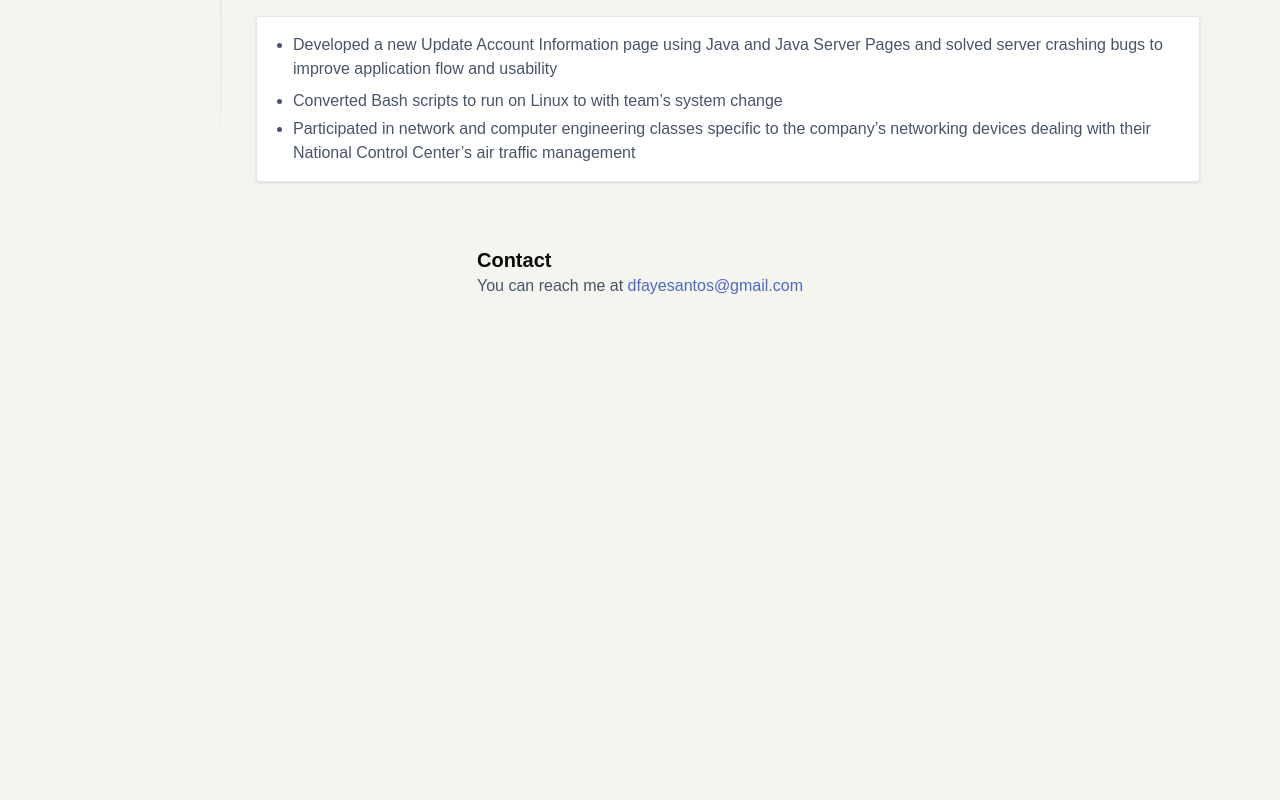
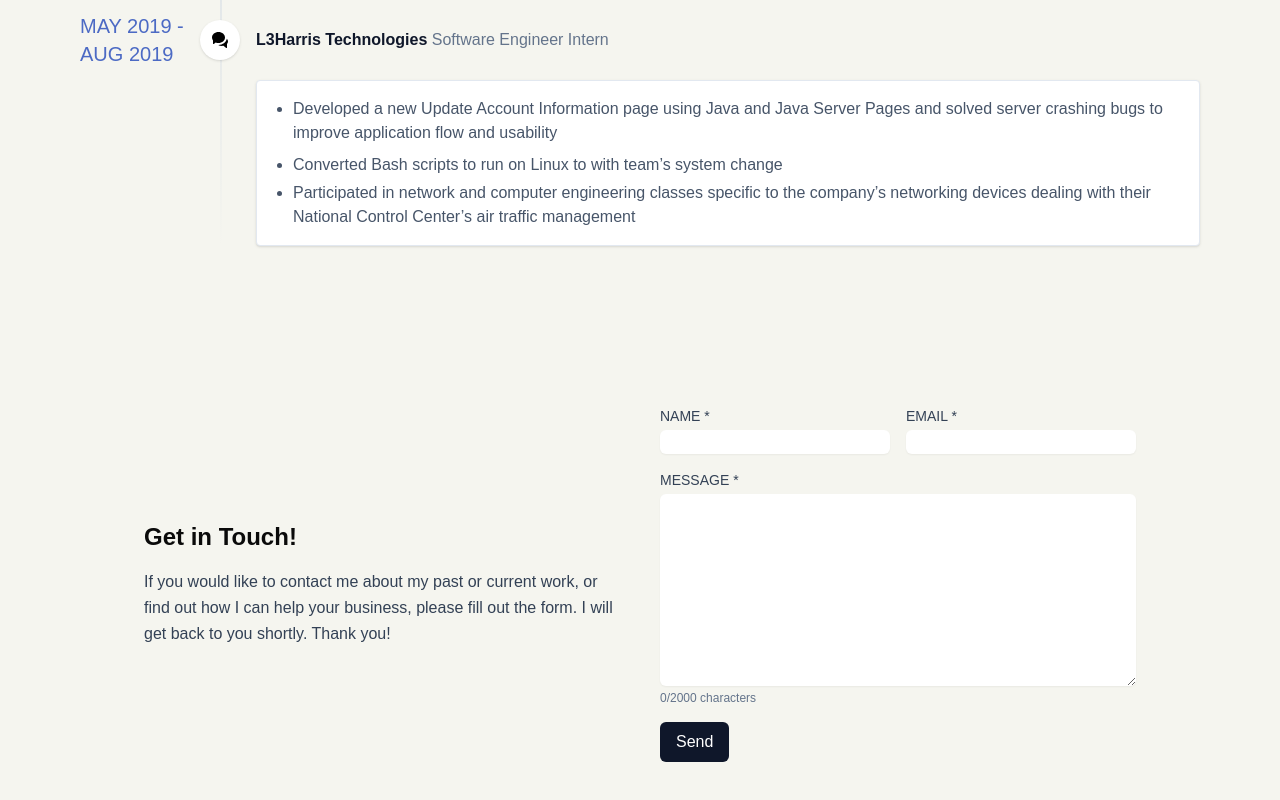
Before and after one commit to dfayesantos/my-portfolio, a Next.js app: page / in a window 1280 px wide. Shown: the part 1926-2726 px from the top of the page. Before the commit the page ends 2388 px from the top, so only its background shows below. Built offline with nearby package versions, Linux system fonts and the light colour scheme.

Commit message:
Edited Contact form and added proper Resend api email integration

```diff
--- /dev/null
+++ b/app/api/contact/route.ts
@@ -0,0 +1,87 @@
+import { NextResponse } from 'next/server';
+import { Resend } from 'resend';
+
+
+type RequestBody = {
+  name: string;
+  email: string;
+  message: string;
+  website?: string; // honeypot
+};
+
+const RESEND_API_KEY = process.env.RESEND_API_KEY || '';
+const DIANNE_EMAIL = process.env.DIANNE_EMAIL || '';
+const resend = new Resend(RESEND_API_KEY);
+
+export async function POST(req: Request) {
+  try {
+    const body = (await req.json()) as RequestBody;
+
+    // Honeypot: if filled, treat as spam
+    if (body.website && body.website.trim() !== '') {
+      return NextResponse.json({ error: 'Spam detected' }, { status: 400 });
+    }
+
+  // Simple in-memory rate limiter (per-IP). Note: this is ephemeral and not suitable for multi-instance production.
+    // Limit: 5 submissions per hour per IP
+    const ip = (req.headers.get('x-forwarded-for') || req.headers.get('x-real-ip') || 'unknown') as string;
+    const now = Date.now();
+    const WINDOW_MS = 60 * 60 * 1000; // 1 hour
+    const MAX_REQUESTS = 5;
+
+  // store requests in a global map on the module so it survives across calls in the same lambda/container
+  type RateInfo = { count: number; firstRequestAt: number };
+  const g = globalThis as unknown as { __contactRateMap?: Map<string, RateInfo> };
+  if (!g.__contactRateMap) g.__contactRateMap = new Map<string, RateInfo>();
+  const rateMap: Map<string, RateInfo> = g.__contactRateMap as Map<string, RateInfo>;
+
+    const entry = rateMap.get(ip);
+    if (entry) {
+      if (now - entry.firstRequestAt > WINDOW_MS) {
+        // reset window
+        rateMap.set(ip, { count: 1, firstRequestAt: now });
+      } else {
+        if (entry.count >= MAX_REQUESTS) {
+          return NextResponse.json({ error: 'Too many requests' }, { status: 429 });
+        }
+        entry.count += 1;
+        rateMap.set(ip, entry);
+      }
+    } else {
+      rateMap.set(ip, { count: 1, firstRequestAt: now });
+    }
+
+    if (!body?.name || !body?.email || !body?.message) {
+      return NextResponse.json({ error: 'Missing required fields' }, { status: 400 });
+    }
+
+    if (!RESEND_API_KEY) {
+      return NextResponse.json({ error: 'Vercel Email API key not configured' }, { status: 500 });
+    }
+
+    // sanitize inputs to avoid header injection and trim values
+    const name = String(body.name).replace(/[\r\n]/g, ' ').trim();
+    const email = String(body.email).replace(/[\r\n]/g, ' ').trim();
+    const messageText = String(body.message).trim();
+
+
+    const res = await resend.emails.send({
+    from: 'onboarding@resend.dev',
+    to: DIANNE_EMAIL,
+    subject: `Portfolio contact request from ${name}`,
+    html: `<p><strong>Name:</strong> ${name}</p><p><strong>Email:</strong> ${email}</p><hr/><p>${messageText.replace(/\n/g, '<br/>')}</p>`,
+    });
+
+    if (res.error) {
+      const text = await res.error.message;
+      console.error('Vercel Email error', res.error.statusCode, text);
+      return NextResponse.json({ error: 'Failed to send email' }, { status: 502 });
+    }
+
+    return NextResponse.json({ ok: true });
+  } catch (err: unknown) {
+    console.error('Error sending email via Vercel', err);
+    const message = err instanceof Error ? err.message : String(err);
+    return NextResponse.json({ error: message || 'Unknown error' }, { status: 500 });
+  }
+}
--- a/app/components/Contact.tsx
+++ b/app/components/Contact.tsx
@@ -1,10 +1,134 @@
-import React from 'react';
+"use client";
+import React, { useState } from 'react';
 
 export default function Contact() {
+  const [name, setName] = useState('');
+  const [email, setEmail] = useState('');
+  const [message, setMessage] = useState('');
+  const [website, setWebsite] = useState('');
+  const [loading, setLoading] = useState(false);
+  const [status, setStatus] = useState<'idle' | 'success' | 'error'>('idle');
+  const [error, setError] = useState<string | null>(null);
+
+  async function handleSubmit(e: React.FormEvent) {
+    e.preventDefault();
+    setLoading(true);
+    setStatus('idle');
+    setError(null);
+
+    try {
+      const res = await fetch('/api/contact', {
+        method: 'POST',
+        headers: { 'Content-Type': 'application/json' },
+        body: JSON.stringify({ name, email, message, website }),
+      });
+
+      const data = await res.json();
+      if (!res.ok) throw new Error(data?.error || 'Failed to send');
+
+      setStatus('success');
+      setName('');
+      setEmail('');
+      setMessage('');
+    } catch (err: unknown) {
+      setStatus('error');
+      const message = err instanceof Error ? err.message : String(err);
+      setError(message || 'An error occurred');
+    } finally {
+      setLoading(false);
+    }
+  }
+
   return (
-    <section id="contact" className="mt-8 max-w-4xl mx-auto px-4">
-      <h2 className="text-xl font-semibold">Contact</h2>
-      <p className="text-slate-600">You can reach me at <a href="mailto:dfayesantos@gmail.com" className="text-[#4C6AC4]">dfayesantos@gmail.com</a></p>
+    <section id="contact" className="mt-32 max-w-5xl mx-auto px-4">
+      <div className="grid grid-cols-1 md:grid-cols-2 gap-10">
+
+        {/* LEFT COLUMN — TEXT */}
+        <div className="flex flex-col justify-center">
+          <h2 className="text-2xl font-semibold mb-4">Get in Touch!</h2>
+          <p className="text-slate-700 leading-relaxed">
+            If you would like to contact me about my past or current work, or find out how I can
+            help your business, please fill out the form. I will get back to you shortly. Thank you!
+          </p>
+        </div>
+
+        {/* RIGHT COLUMN — FORM */}
+        <form onSubmit={handleSubmit} className="space-y-4">
+          <div className="grid grid-cols-1 sm:grid-cols-2 gap-4">
+            <div>
+              <label className="block text-sm font-medium text-slate-700">NAME *</label>
+              <input
+                value={name}
+                onChange={e => setName(e.target.value)}
+                className="mt-1 block w-full rounded-md border-gray-300 shadow-sm focus:ring-2 focus:ring-slate-200"
+                required
+              />
+            </div>
+
+            <div>
+              <label className="block text-sm font-medium text-slate-700">EMAIL *</label>
+              <input
+                type="email"
+                value={email}
+                onChange={e => setEmail(e.target.value)}
+                className="mt-1 block w-full rounded-md border-gray-300 shadow-sm focus:ring-2 focus:ring-slate-200"
+                required
+              />
+            </div>
+          </div>
+
+          <div>
+            <label className="block text-sm font-medium text-slate-700">MESSAGE *</label>
+            <textarea
+              value={message}
+              onChange={e => setMessage(e.target.value)}
+              maxLength={2000}
+              rows={8}
+              className="mt-1 block w-full rounded-md border-gray-300 shadow-sm focus:ring-2 focus:ring-slate-200"
+              required
+            />
+            <p className="text-xs text-slate-500 mt-1">
+              {message.length}/2000 characters
+            </p>
+          </div>
+
+          {/* Honeypot */}
+          <div
+            style={{
+              position: 'absolute',
+              left: '-9999px',
+              width: '1px',
+              height: '1px',
+              overflow: 'hidden',
+            }}
+            aria-hidden="true"
+          >
+            <label>Website</label>
+            <input
+              name="website"
+              value={website}
+              onChange={e => setWebsite(e.target.value)}
+              autoComplete="off"
+              tabIndex={-1}
+            />
+          </div>
+
+          <button
+            type="submit"
+            disabled={loading}
+            className="inline-flex items-center px-4 py-2 bg-slate-900 text-white rounded-md hover:bg-slate-800 transition"
+          >
+            {loading ? 'Sending...' : 'Send'}
+          </button>
+
+          {status === 'success' && (
+            <p className="text-green-600">Message sent. Thank you!</p>
+          )}
+          {status === 'error' && (
+            <p className="text-red-600">Error sending message: {error}</p>
+          )}
+        </form>
+      </div>
     </section>
   );
 }
--- a/app/components/Resume.tsx
+++ b/app/components/Resume.tsx
@@ -4,6 +4,7 @@ import TimelineItem, { TimelineItemType } from './TimelineItem';
 export default function Resume({ timeline }: { timeline: TimelineItemType[] }) {
   return (
     <div className="space-y-8 relative before:absolute before:inset-0 before:ml-5 before:-translate-x-px md:before:ml-[8.75rem] md:before:translate-x-0 before:h-full before:w-0.5 before:bg-gradient-to-b before:from-transparent before:via-slate-300 before:to-transparent">
+      <h2 className="text-2xl font-semibold mb-4">Resume</h2>
       {Array.isArray(timeline) && timeline.map((item, idx) => (
         <TimelineItem key={idx} item={item} />
       ))}
--- a/app/globals.css
+++ b/app/globals.css
@@ -7,7 +7,7 @@
   --foreground: #0a0a0a;
 }
 
-@media (prefers-color-scheme: dark) {
+@media (prefers-color-scheme: light) {
   :root {
     --background: #F5F5EF;
     --foreground: #0a0a0a;
@@ -43,8 +43,8 @@ a {
   text-decoration: none;
 }
 
-@media (prefers-color-scheme: dark) {
+@media (prefers-color-scheme: light) {
   html {
-    color-scheme: dark;
+    color-scheme: light;
   }
 }
--- a/app/page.module.css
+++ b/app/page.module.css
@@ -16,7 +16,7 @@
   font-family: var(--font-geist-sans);
 }
 
-@media (prefers-color-scheme: dark) {
+@media (prefers-color-scheme: light) {
   .page {
     --gray-rgb: 255, 255, 255;
     --gray-alpha-200: rgba(var(--gray-rgb), 0.145);
@@ -165,7 +165,7 @@ a.secondary {
   }
 }
 
-@media (prefers-color-scheme: dark) {
+@media (prefers-color-scheme: light) {
   .logo {
     filter: invert();
   }
```
Also changed, not shown: package.json (+5 -2 lines), 1 other file (tests, documents, lock files or other folders).
